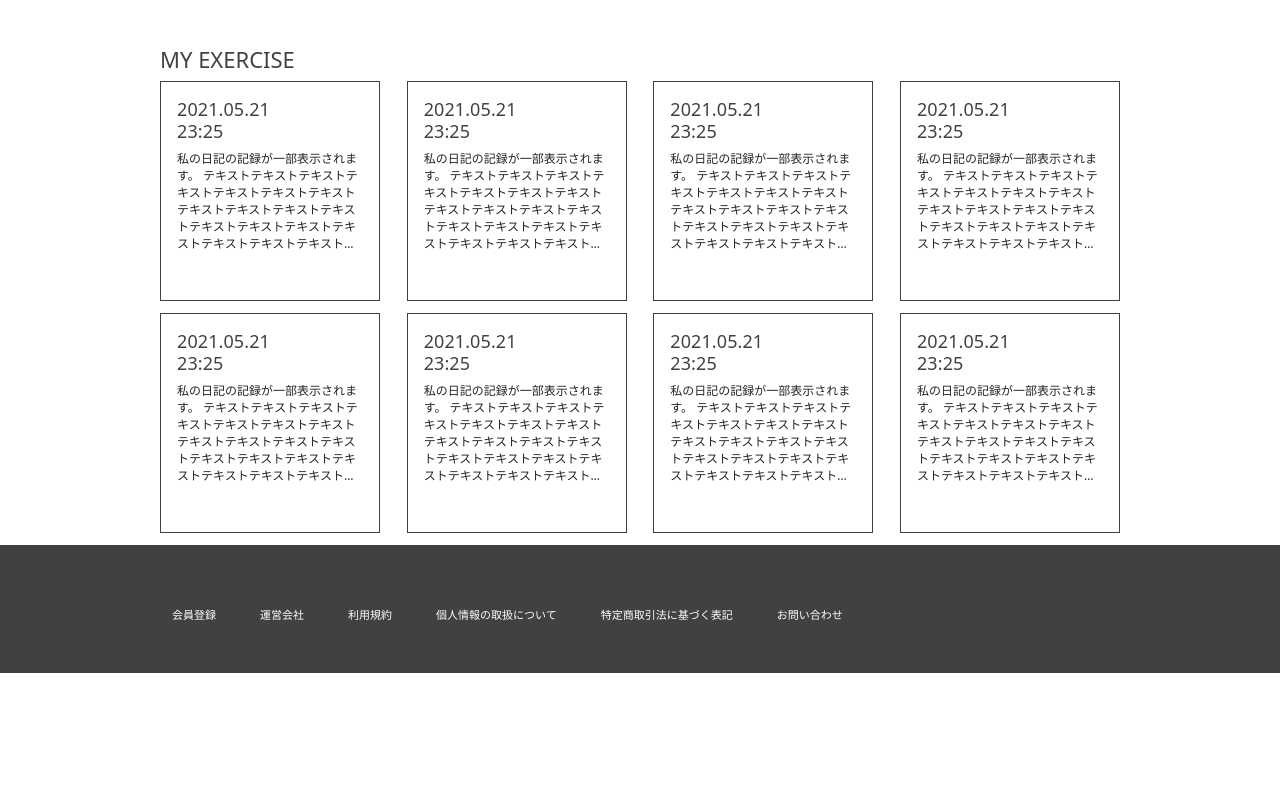
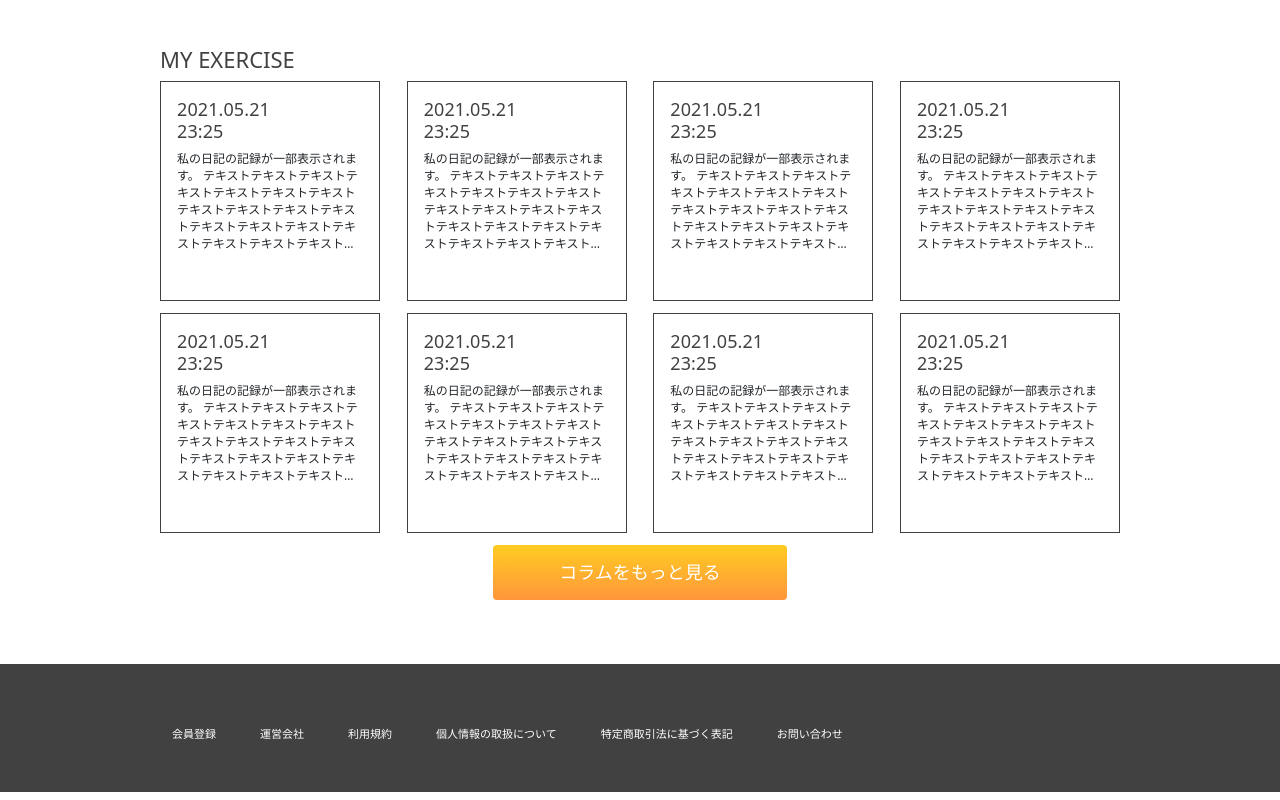
Before and after one commit to sythinh/testRikai, a React (Vite) app: page /record in a window 1280 px wide. Shown: the part 798-1598 px from the top of the page. Before the commit the page ends 1479 px from the top, so only its background shows below. Built offline with nearby package versions, Linux system fonts and the light colour scheme.

Commit message:
add scroll top

```diff
--- a/src/component/Record.tsx
+++ b/src/component/Record.tsx
@@ -285,6 +285,12 @@ const Record: FC = () => {
             </div>
           </div>
         </div>
+        <div className="record-news">
+          <button className="btn ">コラムをもっと見る</button>
+          <div className="scroll-top">
+            <img src="src/image/component_scroll.png" alt="" />
+          </div>
+        </div>
       </div>
     </div>
   );
--- a/src/style/record.css
+++ b/src/style/record.css
@@ -208,3 +208,17 @@
     font-size: 12px;
     line-height: 17px;
 }
+
+
+.record-news  {
+    text-align: center;
+    margin-bottom: 64px;
+}
+
+.record-news .btn {
+    padding: 14px 66px;
+    font-size: 18px;
+    background: var(--primary-300-400);
+    border: none;
+    color: var(--light);
+}
```
